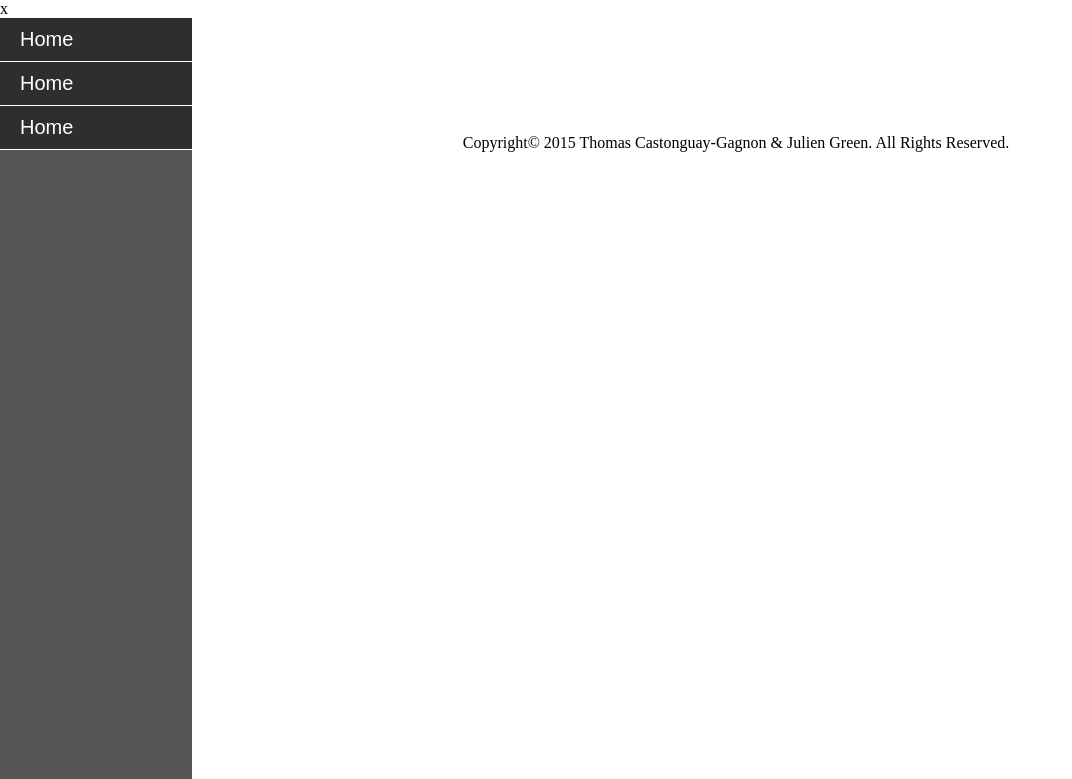
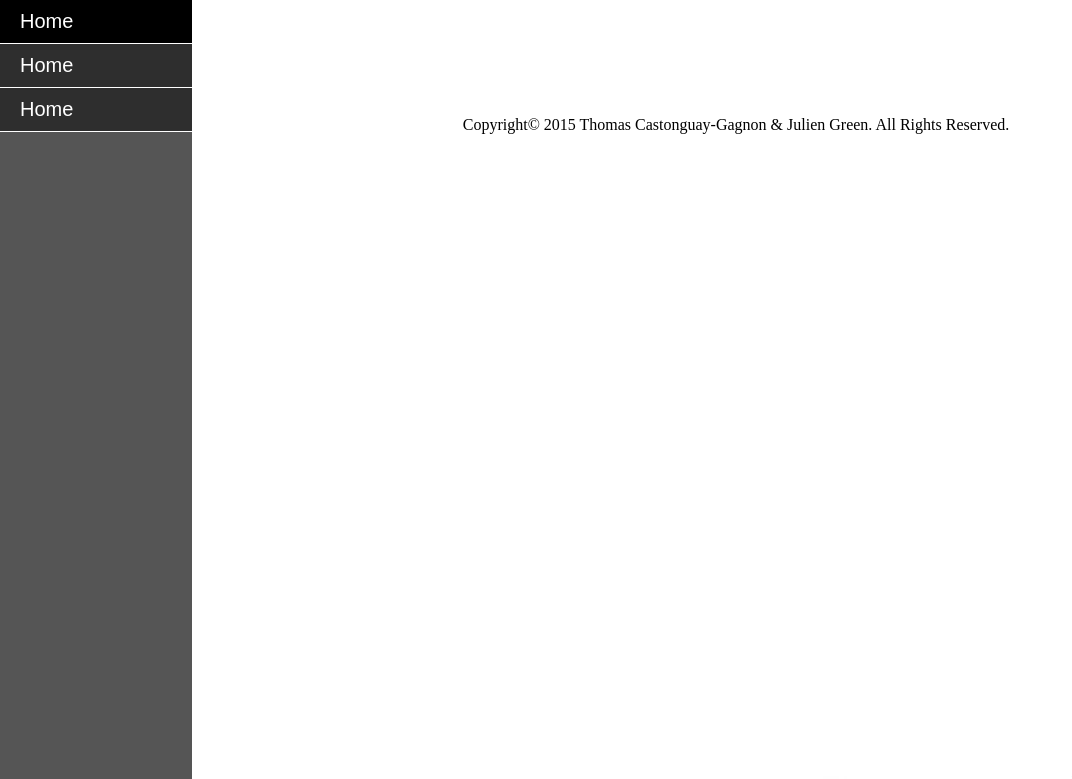
Before and after one commit to JulienGreen/TP1WEB, a plain HTML site: page HTML5Application1/public_html/index.html in a window 1280 px wide. Shown: the top 779 px of the page, without its empty margins (0-1072 px from the left). Drawn offline with Linux system fonts and the light colour scheme.

```diff
--- a/HTML5Application1/public_html/index.html
+++ b/HTML5Application1/public_html/index.html
@@ -18,15 +18,13 @@ and open the template in the editor.
         -->
     </head>
     <body>
-        <div class="composition">x
+        <div class="composition">
             <div class="contenu" >
-
                 <p>&nbsp;<br> </p>
                 <p>&nbsp;<br> </p>
                 <div class="footer">
                     <p>Copyright© 2015 Thomas Castonguay-Gagnon & Julien Green. All Rights Reserved. </p>
                 </div>
-
             </div>
             <div class="menuSide">
                 <ul class="menuSide">
```
